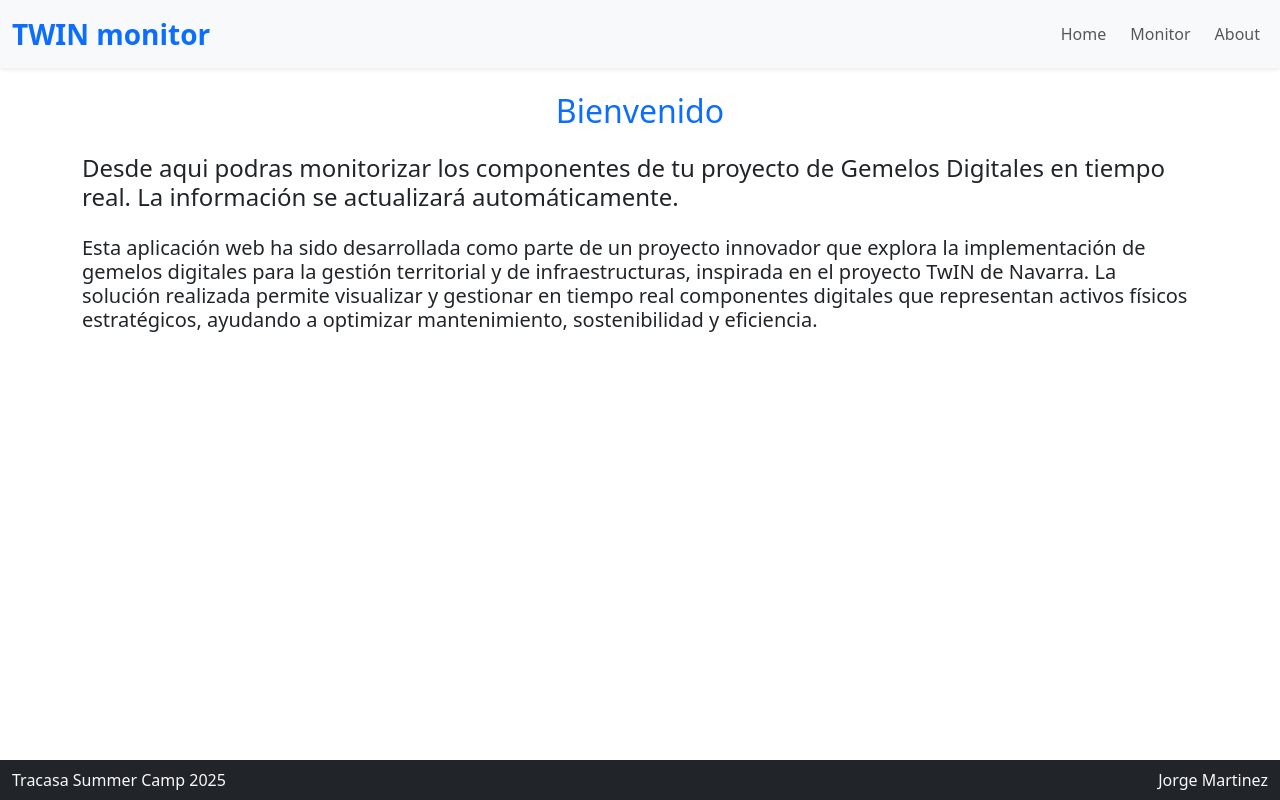
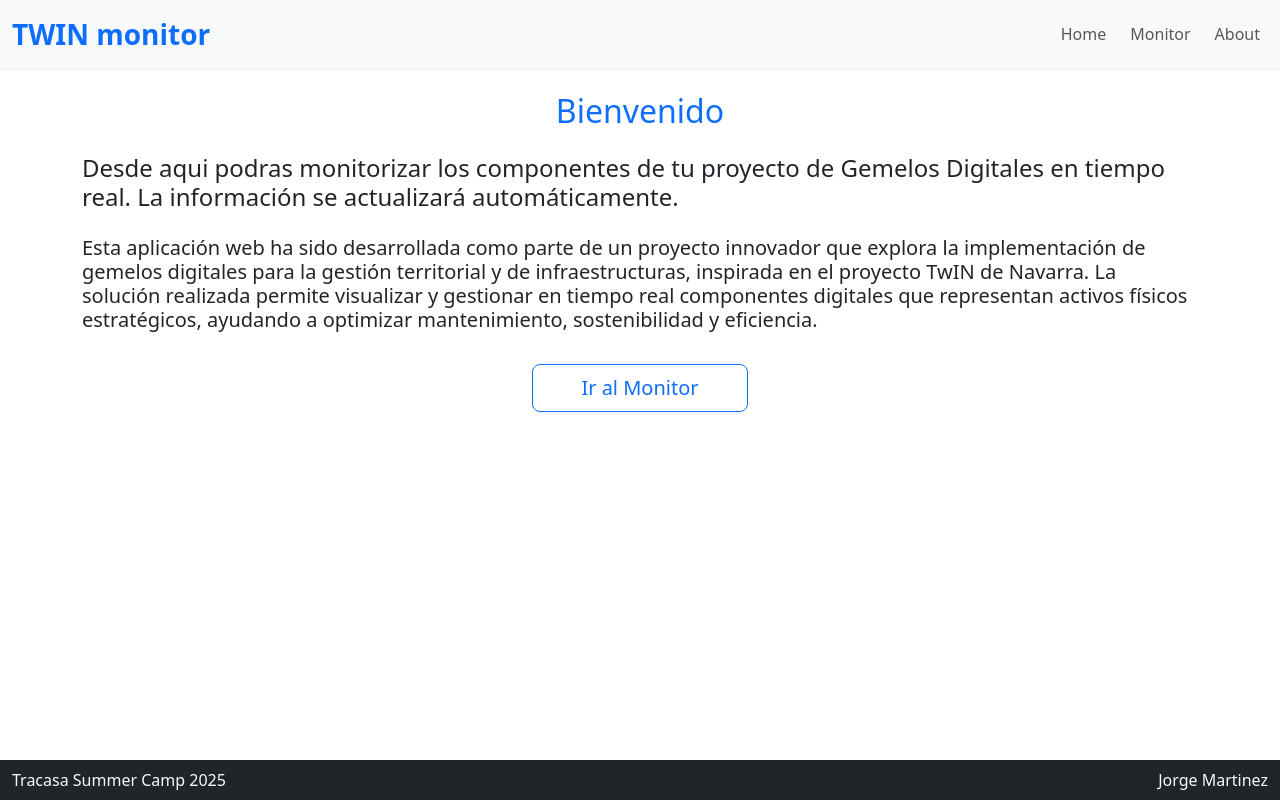
Before and after one commit to Jorge-Martinez82/SummerCamp25ProyectoPersonal, an Angular app in the folder Angular/ProyectoTwinFrontend/: page / in a window 1280 px wide. Built offline with nearby package versions, Linux system fonts and the light colour scheme.

Commit message:
feat: add navigation button to monitor in home component for improved user access

```diff
--- a/Angular/ProyectoTwinFrontend/src/app/pages/home/home.html
+++ b/Angular/ProyectoTwinFrontend/src/app/pages/home/home.html
@@ -12,4 +12,7 @@
     componentes digitales que representan activos físicos estratégicos, ayudando
     a optimizar mantenimiento, sostenibilidad y eficiencia.
   </h5>
+        <div class="d-flex justify-content-center">
+          <a routerLink="/monitor" class="btn btn btn-outline-primary btn-lg mt-4 px-5">Ir al Monitor</a>
+        </div>
 </div>
```
